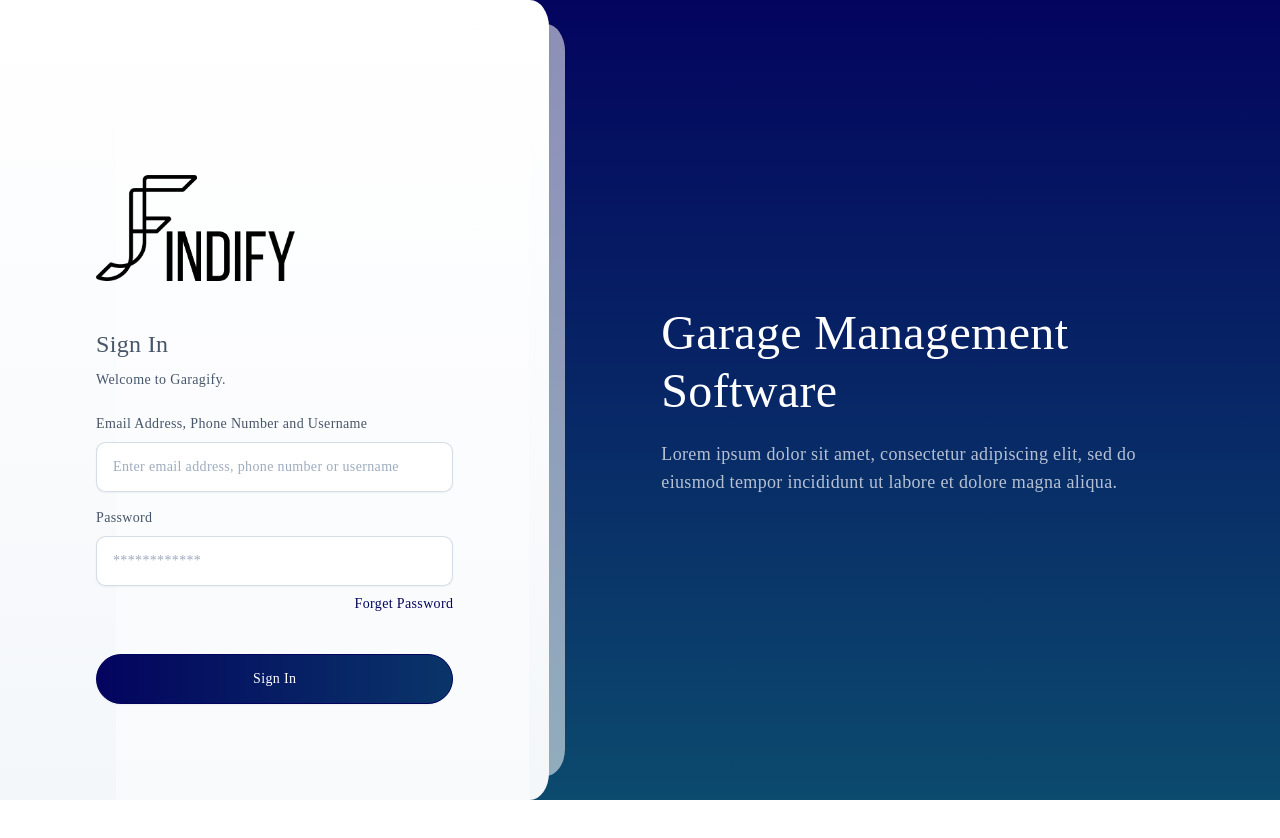
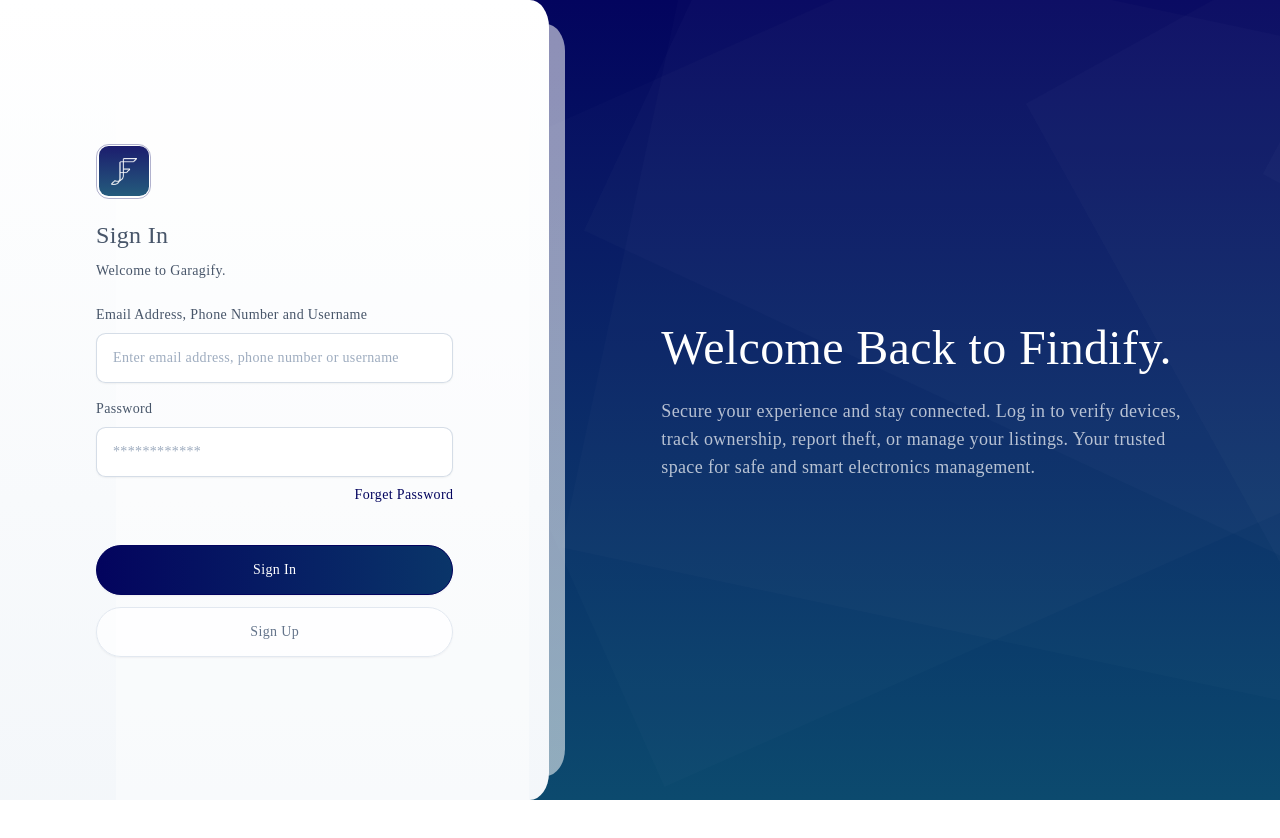
Before and after one commit to kajugadaniels/findify-client, a React (Vite) app: page /login in a window 1280 px wide. Shown: the top 838 px of the page. After the commit the page ends 814 px from the top, so only its background shows below. Built offline with nearby package versions, Linux system fonts and the light colour scheme; a web font is replaced by a local one.

Commit message:
New changes

```diff
--- a/src/components/Sidebar.jsx
+++ b/src/components/Sidebar.jsx
@@ -20,7 +20,7 @@
                         </div>
                     </div>
                     <div className="ml-3.5 font-medium text-white transition-opacity group-[.side-menu--collapsed.side-menu--on-hover]:xl:opacity-100 group-[.side-menu--collapsed]:xl:opacity-0">
-                        Garagify
+                        Findify
                     </div>
                 </Link>
                 <Link className="toggle-compact-menu ml-auto hidden h-[20px] w-[20px] items-center justify-center rounded-full border border-white/40 text-white transition-[opacity,transform] hover:bg-white/5 group-[.side-menu--collapsed]:xl:rotate-180 group-[.side-menu--collapsed.side-menu--on-hover]:xl:opacity-100 group-[.side-menu--collapsed]:xl:opacity-0 3xl:flex" to="/dashboard">
--- a/src/pages/auth/Login.jsx
+++ b/src/pages/auth/Login.jsx
@@ -2,7 +2,7 @@
 import { useSearchParams, useNavigate, Link } from 'react-router-dom'
 import { toast } from 'react-toastify'
 import { loginUser } from '../../api'
-import Logo from '../../assets/img/logo-black.png'
+import Logo from '../../assets/img/logo-icon-w.png'
 
 const Login = () => {
     const navigate = useNavigate()
@@ -58,8 +58,12 @@
             <div className="container grid grid-cols-12 px-5 py-10 sm:px-10 sm:py-14 md:px-36 lg:h-screen lg:max-w-[1550px] lg:py-0 lg:pl-14 lg:pr-12 xl:px-24 2xl:max-w-[1750px]">
                 <div className="relative z-50 h-full col-span-12 p-7 sm:p-14 bg-white rounded-2xl lg:bg-transparent lg:pr-10 lg:col-span-5 xl:pr-24 2xl:col-span-4 lg:p-0 before:content-[''] before:absolute before:inset-0 before:-mb-3.5 before:bg-white/40 before:rounded-2xl before:mx-5">
                     <div className="relative z-10 flex flex-col justify-center w-full h-full py-2 lg:py-32">
-                        <div className="flex items-center justify-center" style={{ width: '200px', height: '200px' }}>
-                            <img src={Logo} alt="Logo" />
+                        <div className="flex h-[55px] w-[55px] items-center justify-center rounded-[0.8rem] border border-primary/30 mb-5">
+                            <div className="relative flex h-[50px] w-[50px] items-center justify-center rounded-[0.6rem] bg-white bg-gradient-to-b from-theme-1/90 to-theme-2/90">
+                                <div className="relative h-[26px] w-[26px] -rotate-90 [&_div]:bg-white">
+                                    <img src={Logo} />
+                                </div>
+                            </div>
                         </div>
                         <div>
                             <div className="text-2xl font-medium">Sign In</div>
@@ -92,9 +96,11 @@
                                     required
                                 />
                                 <div className=' py-2 text-primary text-right'>
-                                    <Link to='forget-password'>
+                                    <button
+                                        onClick={() => navigate('/forget-password')}
+                                    >
                                         Forget Password
-                                    </Link>
+                                    </button>
                                 </div>
                                 <div className="text-center xl:mt-8 xl:text-left">
                                     <button
@@ -104,9 +110,12 @@
                                     >
                                         {loading ? 'Signing In...' : 'Sign In'}
                                     </button>
-                                </div>
-                                <div className="text-center py-4">
-
+                                    <button
+                                        className="transition duration-200 border shadow-sm inline-flex items-center justify-center px-3 font-medium cursor-pointer focus:ring-4 focus:ring-primary focus:ring-opacity-20 focus-visible:outline-none dark:focus:ring-slate-700 dark:focus:ring-opacity-50 [&:hover:not(:disabled)]:bg-opacity-90 [&:hover:not(:disabled)]:border-opacity-90 [&:not(button)]:text-center disabled:opacity-70 disabled:cursor-not-allowed border-secondary text-slate-500 dark:border-darkmode-100/40 dark:text-slate-300 [&:hover:not(:disabled)]:bg-secondary/20 [&:hover:not(:disabled)]:dark:bg-darkmode-100/10 rounded-full mt-3 w-full bg-white/70 py-3.5"
+                                        onClick={() =>  navigate('/register')}
+                                    >
+                                        Sign Up
+                                    </button>
                                 </div>
                             </form>
                         </div>
@@ -115,13 +124,13 @@
             </div>
             <div className="container fixed inset-0 grid h-screen w-screen grid-cols-12 pl-14 pr-12 lg:max-w-[1550px] xl:px-24 2xl:max-w-[1750px]">
                 <div className="relative h-screen col-span-12 lg:col-span-5 2xl:col-span-4 z-20 after:bg-white after:hidden after:lg:block after:content-[''] after:absolute after:right-0 after:inset-y-0 after:bg-gradient-to-b after:from-white after:to-slate-100/80 after:w-[800%] after:rounded-[0_1.2rem_1.2rem_0/0_1.7rem_1.7rem_0] before:content-[''] before:hidden before:lg:block before:absolute before:right-0 before:inset-y-0 before:my-6 before:bg-gradient-to-b before:from-white/10 before:to-slate-50/10 before:bg-white/50 before:w-[800%] before:-mr-4 before:rounded-[0_1.2rem_1.2rem_0/0_1.7rem_1.7rem_0]"></div>
-                <div className="h-full col-span-7 2xl:col-span-8 lg:relative before:content-[''] before:absolute before:lg:-ml-10 before:left-0 before:inset-y-0 before:bg-gradient-to-b before:from-theme-1 before:to-theme-2 before:w-screen before:lg:w-[800%]">
+                <div className="h-full col-span-7 2xl:col-span-8 lg:relative before:content-[''] before:absolute before:lg:-ml-10 before:left-0 before:inset-y-0 before:bg-gradient-to-b before:from-theme-1 before:to-theme-2 before:w-screen before:lg:w-[800%] after:content-[''] after:absolute after:inset-y-0 after:left-0 after:w-screen after:lg:w-[800%] after:bg-texture-white after:bg-fixed after:bg-center after:lg:bg-[25rem_-25rem] after:bg-no-repeat">
                     <div className="sticky top-0 z-10 flex-col justify-center hidden h-screen ml-16 lg:flex xl:ml-28 2xl:ml-36">
                         <div className="text-[2.6rem] font-medium leading-[1.4] text-white xl:text-5xl xl:leading-[1.2]">
-                            Garage Management Software
+                            Welcome Back to Findify.
                         </div>
                         <div className="mt-5 text-base leading-relaxed text-white/70 xl:text-lg">
-                            Lorem ipsum dolor sit amet, consectetur adipiscing elit, sed do eiusmod tempor incididunt ut labore et dolore magna aliqua.
+                            Secure your experience and stay connected. Log in to verify devices, track ownership, report theft, or manage your listings. Your trusted space for safe and smart electronics management.
                         </div>
                     </div>
                 </div>
```
